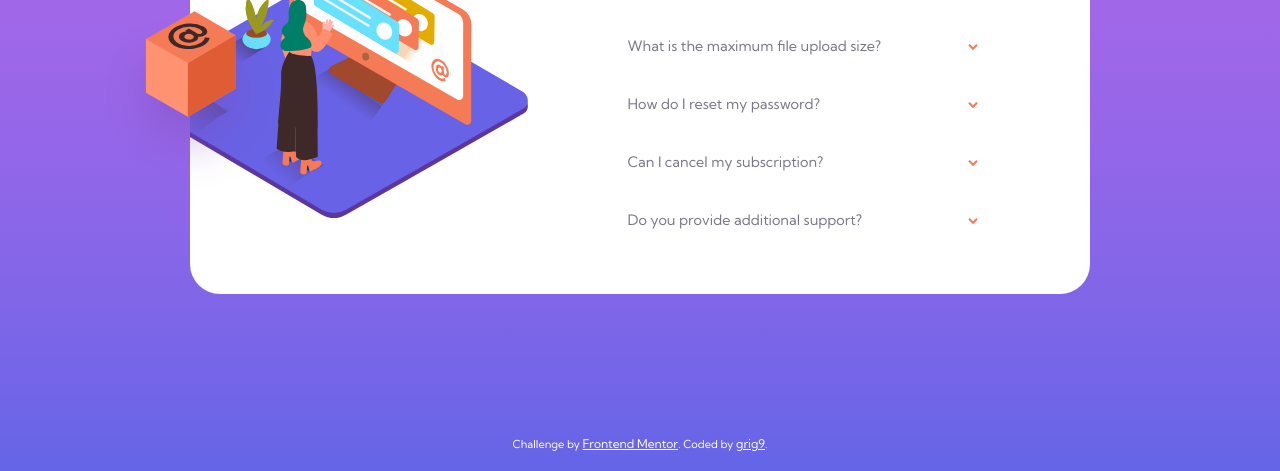
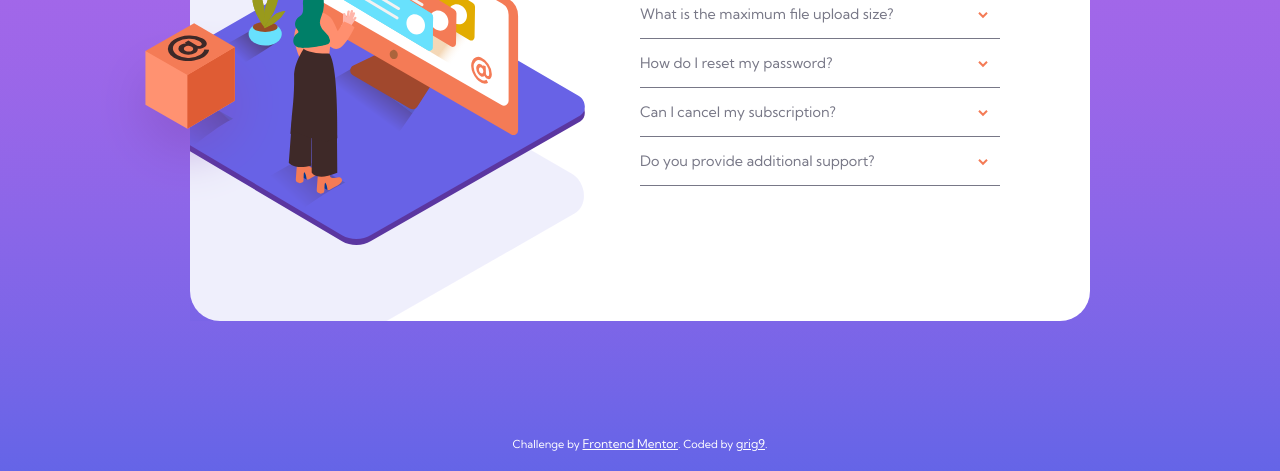
Before and after one commit to grig9/faq-accordion-card, a plain HTML site: page index.html in a window 1280 px wide. Shown: the part 329-800 px from the top of the page. Drawn offline with Linux system fonts and the light colour scheme.

Commit message:
add bg-pattern

```diff
--- a/sass/main.scss
+++ b/sass/main.scss
@@ -61,6 +61,7 @@ body {
   background-color: $white;
   border-radius: 30px;
 
+  .image {
     img {
       display: block;
       position: absolute;
@@ -69,6 +70,20 @@ body {
       left: 50%;
       transform: translate(-50%);
     }
+
+    &::after {
+      content: '';
+      position: absolute;
+      width: 240px;
+      height: 104px;
+      top: -5px;
+      left: 50%;
+      transform: translate(-50%);
+      background: no-repeat url('../images/bg-pattern-mobile.svg');
+    }
+  }
+
+
 
   .questions {
     margin-top: 30px;
@@ -82,6 +97,8 @@ body {
 
     .question {
       position: relative;
+      border-bottom: 1px solid $dark-grayish-blue;
+      margin-bottom: 15px;
 
       .toggle {
         display: none;
@@ -101,7 +118,7 @@ body {
         &::after {
           content: '';
           position: absolute;
-          right: 0;
+          right: 2px;
           top: 7px;
           height: 7px;
           width: 10px;
@@ -111,7 +128,7 @@ body {
 
       .answer {
         visibility: hidden;
-        height: 40px;
+        height: 15px;
         width: 95%;
         overflow: hidden;
         background-color: $white;
@@ -137,7 +154,7 @@ body {
       }
       & + .title + .answer {
         visibility: visible;
-        height: 80px;
+        height: auto;
       }
 
       & + .title + .answer + p {
@@ -180,32 +197,33 @@ body {
 
   .card {
     width: 900px;
+    min-height: 500px;
     display: flex;
-    padding-top: 25px;
-    padding-left: 0;
+    padding: 0;;
     margin: 0;
 
     h1 {
+      margin-top: 30px;
       display: inline-block;
-      text-align: start;
     }
 
+    .image {
       img {
         display: none;
       }
 
-    .image {
       width: 50%;
-      background: no-repeat url('../images/illustration-woman-online-desktop.svg');
-      background-size: 400px;
-      background-position: right 100px top 40px;
+      background: url('../images/illustration-woman-online-desktop.svg'), url('../images/bg-pattern-desktop.svg');
+      background-size: 472px, 966px;
+      background-repeat: no-repeat;
+      background-position: right 55px top 65px, right 55px top -300px;
 
       &::after {
         content: '';
         width: 191px;
         height: 184px;
-        left: -95px;
-        top: 160px;
+        left: 0px;
+        top: 200px;
         position: absolute;
         z-index: 200;
         background: no-repeat  url('../images/illustration-box-desktop.svg');
@@ -214,11 +232,19 @@ body {
 
   }
 
+  .card {
     .questions {
       width: 50%;
 
       .question  {
         width: 80%;
+
+        .title {
+          &::after {
+            right: 12px;
           }
         }
       }
+    }
+  }
+}
```
Also changed, not shown: index.html (+0 -1 lines), css/main.css, 1 other file. Lines whose indentation alone changed are shown as unchanged.
